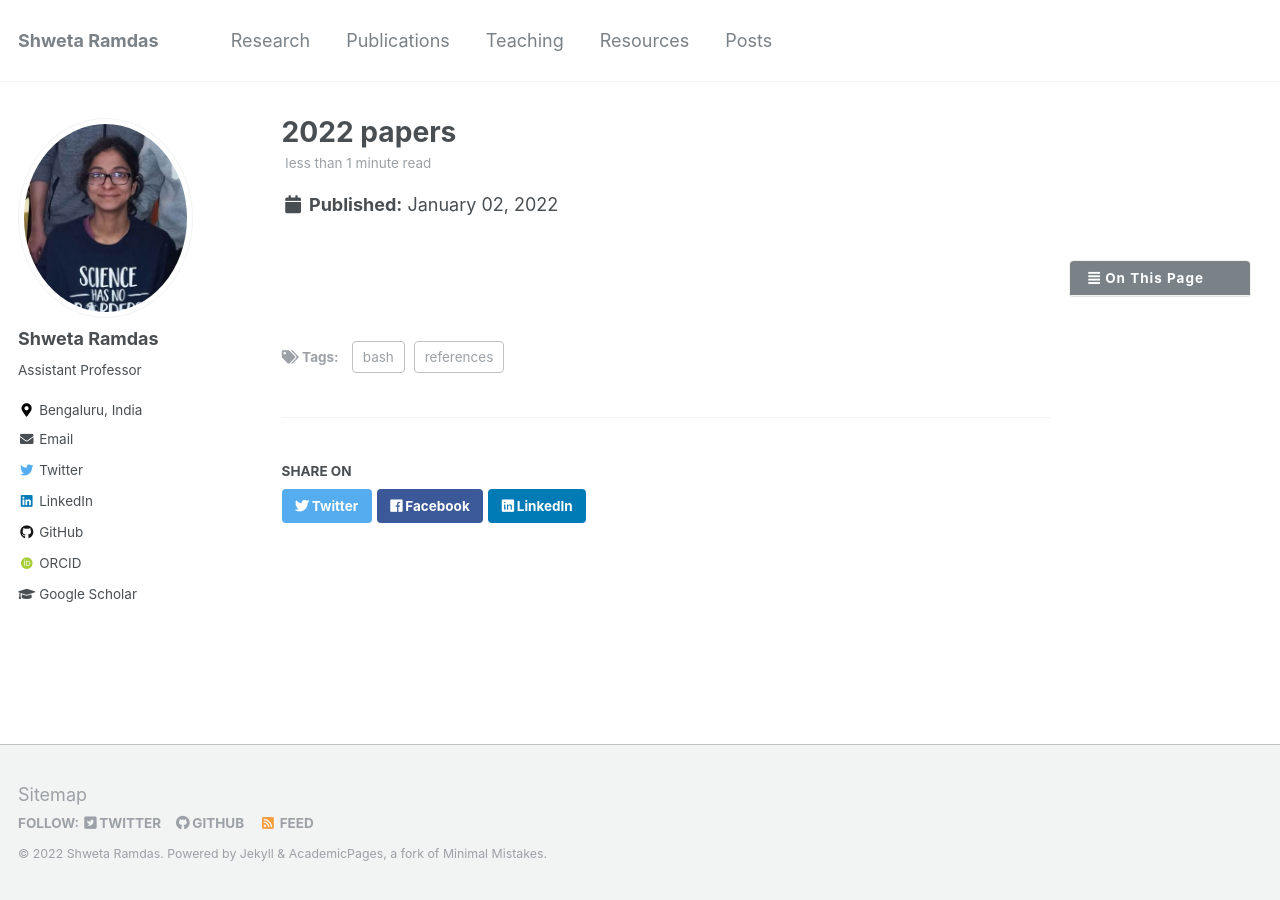
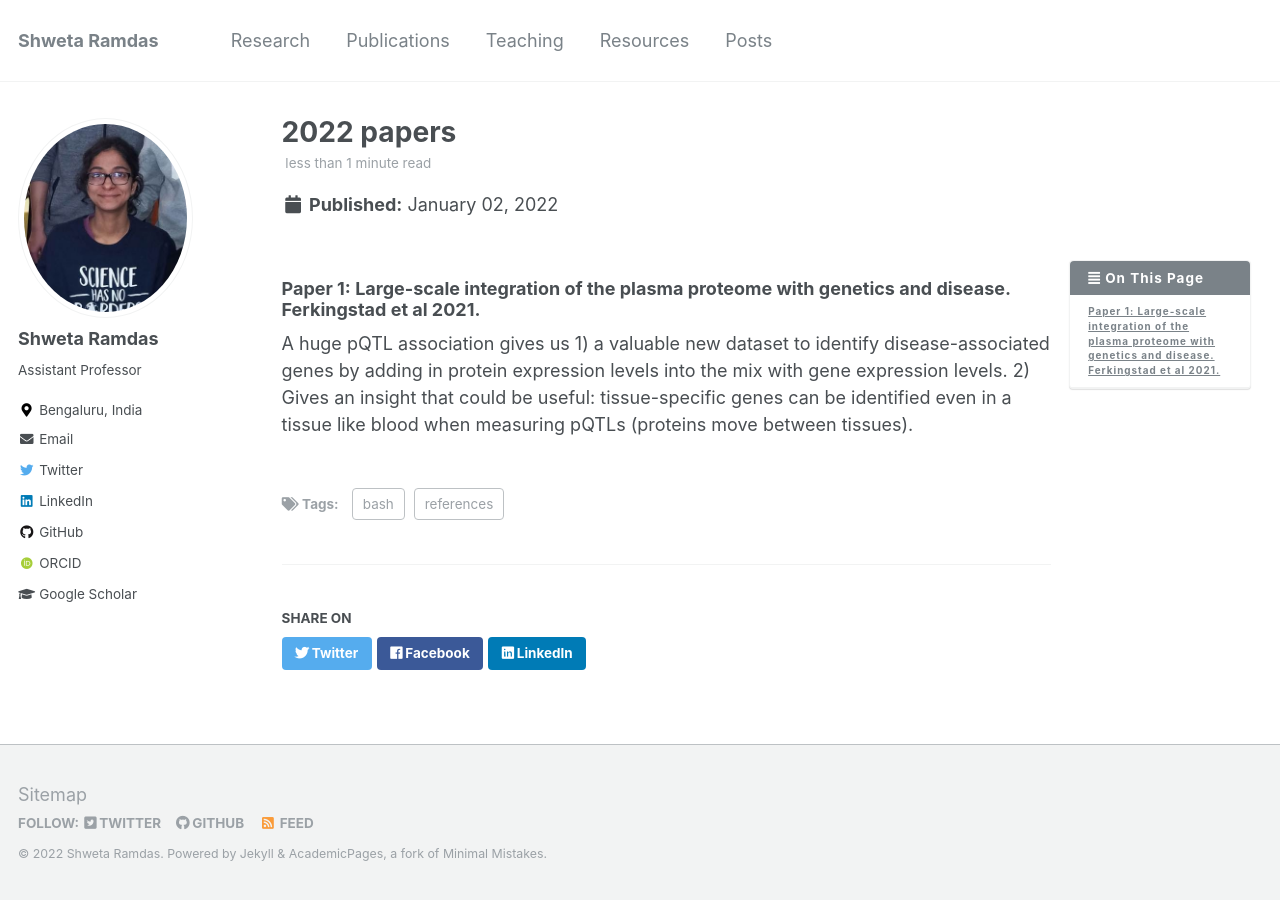
Before and after one commit to shwetaramdas/shwetaramdas.github.io, a Jekyll site: the page built from _posts/2019-06-25-combining-pdfs.md, in a window 1280 px wide. Built offline with Jekyll 4.4.1, drawn with Linux system fonts in a browser that asks for light colours; some web fonts are replaced.

Commit message:
Update 2019-06-25-combining-pdfs.md

```diff
--- a/_posts/2019-06-25-combining-pdfs.md
+++ b/_posts/2019-06-25-combining-pdfs.md
@@ -11,3 +11,5 @@ tags:
 
 
 <!--more-->
+### Paper 1: Large-scale integration of the plasma proteome with genetics and disease. Ferkingstad et al 2021.
+A huge pQTL association gives us 1) a valuable new dataset to identify disease-associated genes by adding in protein expression levels into the mix with gene expression levels. 2) Gives an insight that could be useful: tissue-specific genes can be identified even in a tissue like blood when measuring pQTLs (proteins move between tissues).
```
